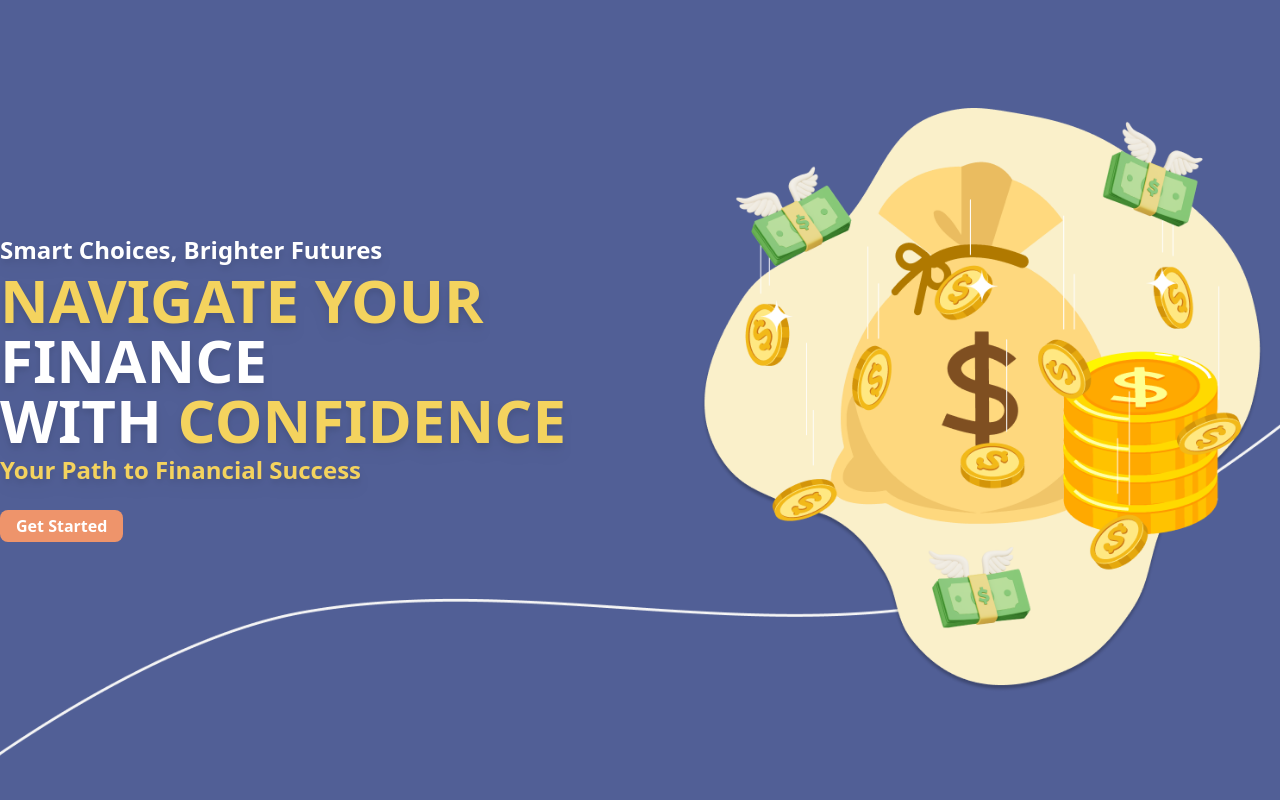
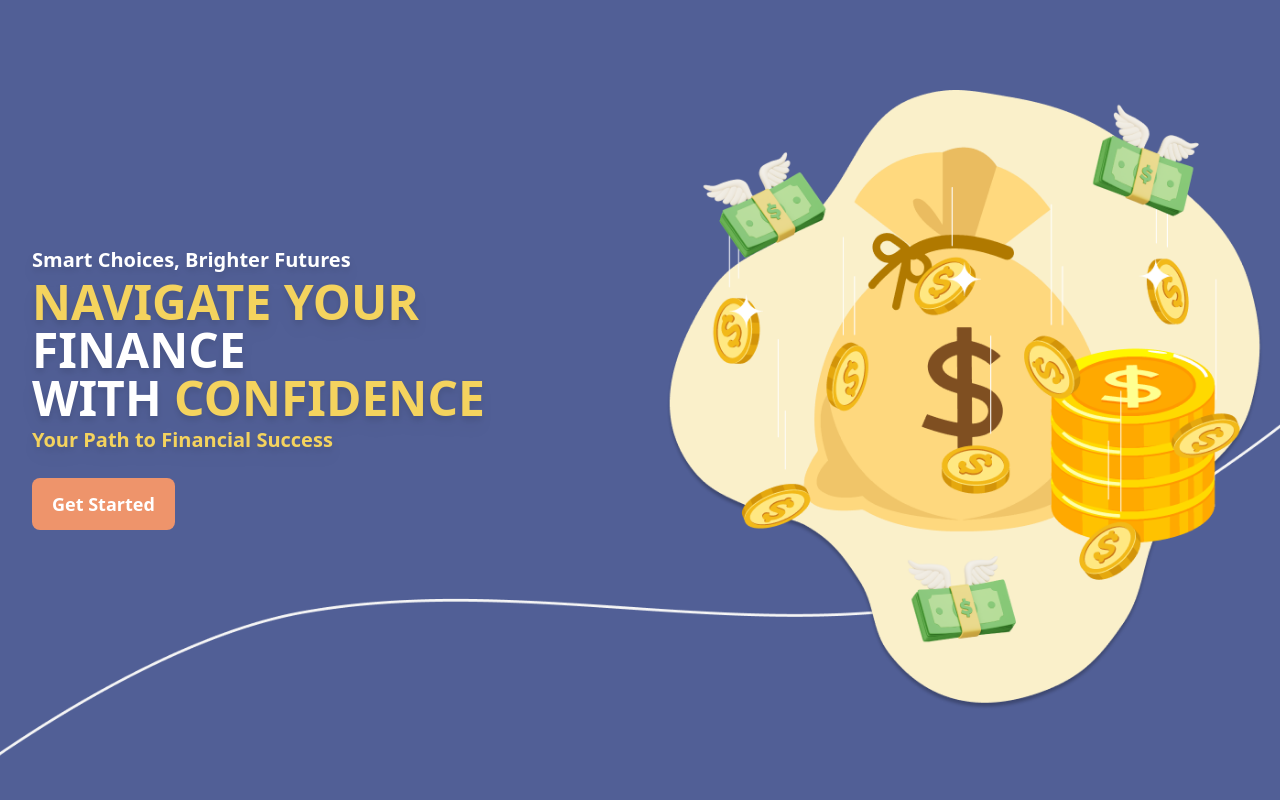
Before and after one commit to flexsible/budgetwise, a React (Vite) app: page / in a window 1280 px wide. Shown: the top 800 px of the page. Built offline with nearby package versions, Linux system fonts and the light colour scheme.

Commit message:
fix landingpage styling (button, responsive md, text)

```diff
--- a/src/components/LandingPage.jsx
+++ b/src/components/LandingPage.jsx
@@ -6,13 +6,13 @@ export default function LandingPage () {
     <>
     {/* <Navigation/> */}
       <div className="py-6 flex gap-6 justify-center bg-biru h-screen bg-line bg-no-repeat bg-bottom bg-contain">
-        <div className='flex flex-col place-content-center items-start me-4'>
-          <h2 className='text-white text-2xl text-left drop-shadow-lg font-semibold'>Smart Choices, Brighter Futures</h2>
-          <h1 className='text-6xl font-bold text-white drop-shadow-lg my-1'>
+        <div className='flex flex-col place-content-center items-start me-4 md:px-8'>
+          <h2 className='text-white text-2xl text-left drop-shadow-lg font-semibold md:text-xl'>Smart Choices, Brighter Futures</h2>
+          <h1 className='text-6xl font-bold text-white drop-shadow-lg my-1 md:text-5xl'>
             <span className='text-[#F4D35E]'>NAVIGATE YOUR </span>FINANCE <br /> WITH <span className='text-[#F4D35E]'>CONFIDENCE</span>
           </h1>
-          <h2 className='text-[#F4D35E] text-2xl drop-shadow-lg font-semibold'>Your Path to Financial Success</h2>
-          <button className="my-6 block font-bold text-white rounded-lg px-4 py-1 bg-[#EE946B]">Get Started</button>
+          <h2 className='text-[#F4D35E] text-2xl drop-shadow-lg font-semibold md:text-xl'>Your Path to Financial Success</h2>
+          <button className="my-6 block font-bold text-white rounded-lg px-6 py-4 text-xl bg-[#EE946B] md:px-5 md:py-3 md:text-lg">Get Started</button>
         </div>
         <div className='flex items-center me-4'>
           <img src="/Home_logo.png" alt="" />
--- a/src/components/RegisterInput.jsx
+++ b/src/components/RegisterInput.jsx
@@ -39,7 +39,7 @@ export default function RegisterInput () {
             <div className="pb-2">
                 <label className="block mb-2 text-sm font-medium text-[#ffff]">Email</label>
                 <div className="relative text-gray-400">
-                    <input type="email" name="email" id="email" className="text-[#ffff] bg-[#515F96] sm:text-md focus:outline-none inline-block w-full p-2.5 py-3 px-4" placeholder="name@company.com"
+                    <input type="email" name="email" id="email" className="text-[#ffff] bg-[#515F96] sm:text-md focus:outline-none inline-block w-full p-2.5 py-3 px-4 placeholder-[#c2c2c2]" placeholder="name@company.com"
                     value={email}
                     onChange={(e) => setEmail(e.target.value)}/>
                     {error?.message === 'user already registered' && (
@@ -51,7 +51,7 @@ export default function RegisterInput () {
             <div className="pb-6">
                 <label className="block mb-2 text-sm font-medium text-[#ffff]">Password</label>
                 <div className="relative text-gray-400">
-                    <input type="password" name="password" id="password" placeholder="••••••••••" className="text-[#ffff] bg-[#515F96] sm:text-md focus:outline-none inline-block w-full p-2.5 py-3 px-4"
+                    <input type="password" name="password" id="password" placeholder="••••••••••" className="text-[#ffff] bg-[#515F96] sm:text-md focus:outline-none inline-block w-full p-2.5 py-3 px-4 placeholder-[#c2c2c2]"
                     value={password}
                     onChange={(e) => setPassword(e.target.value)}/>
                     <hr className='h-0.5 bg-[#ffff]'/>
```
